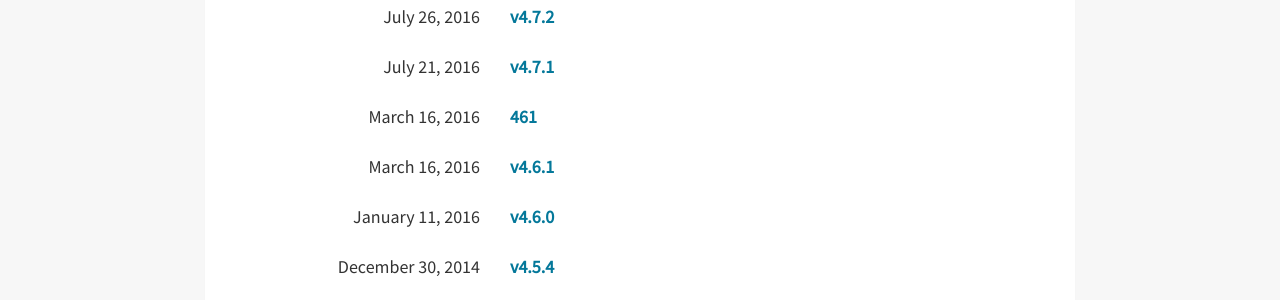
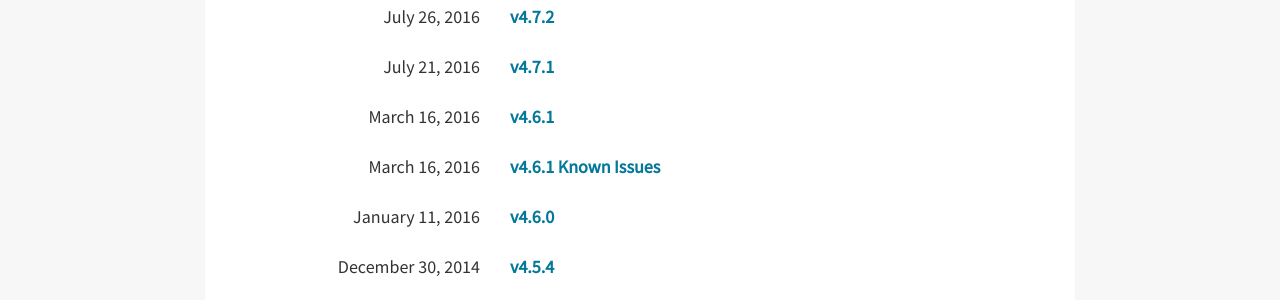
Before and after one commit to Reddit-Enhancement-Suite/Reddit-Enhancement-Suite.github.io, a Jekyll site: the page built from releases.html, in a window 1280 px wide. Shown: the part 303-603 px from the top of the page. Built offline with Jekyll 4.4.1, drawn with Linux system fonts in a browser that asks for light colours; nearby versions of some CDN libraries.

Commit message:
part 2
and add frontmatter

```diff
--- a/knownissues/_posts/2016-03-16-461.md
+++ b/_posts/2016-03-16-461-issues.md
@@ -1,3 +1,9 @@
+---
+layout: knownissues
+title:  v4.6.1 Known Issues
+tags:
+- Known Issues
+---
 
 
 ###### Account Switcher broken in Firefox 48+
```
